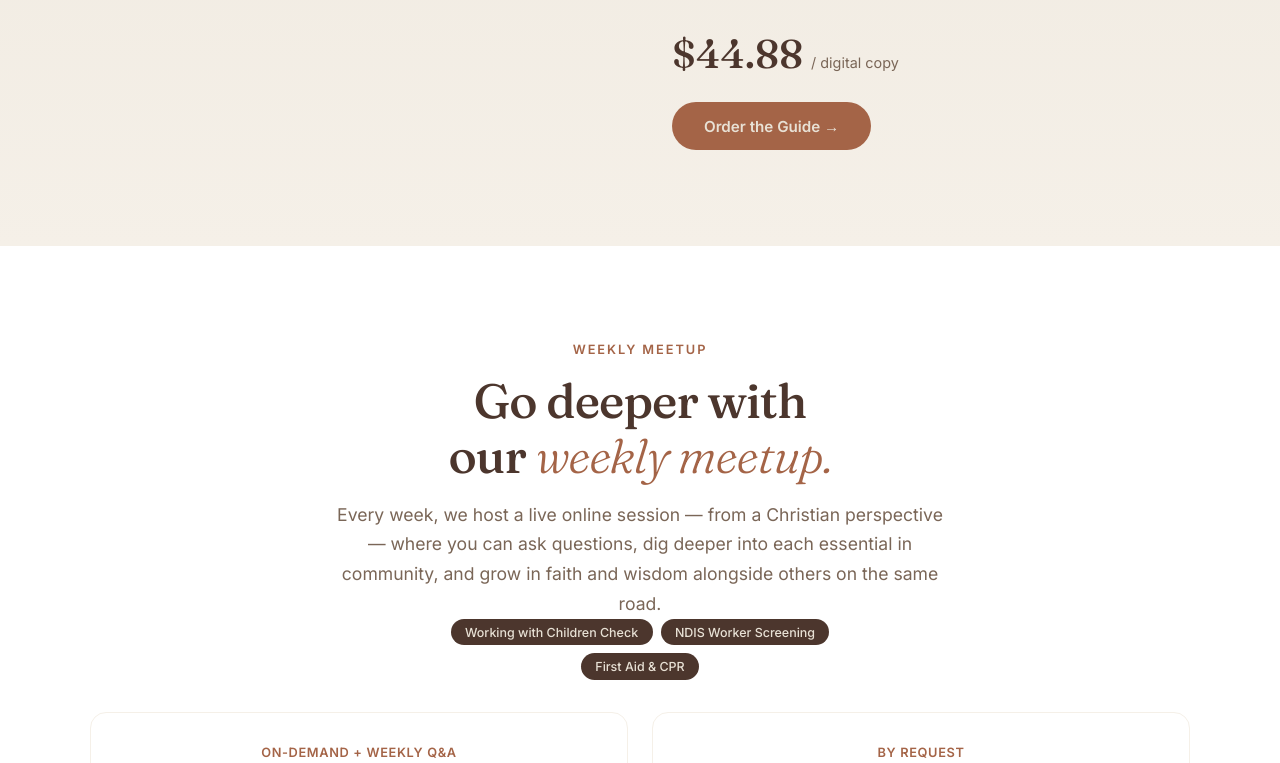
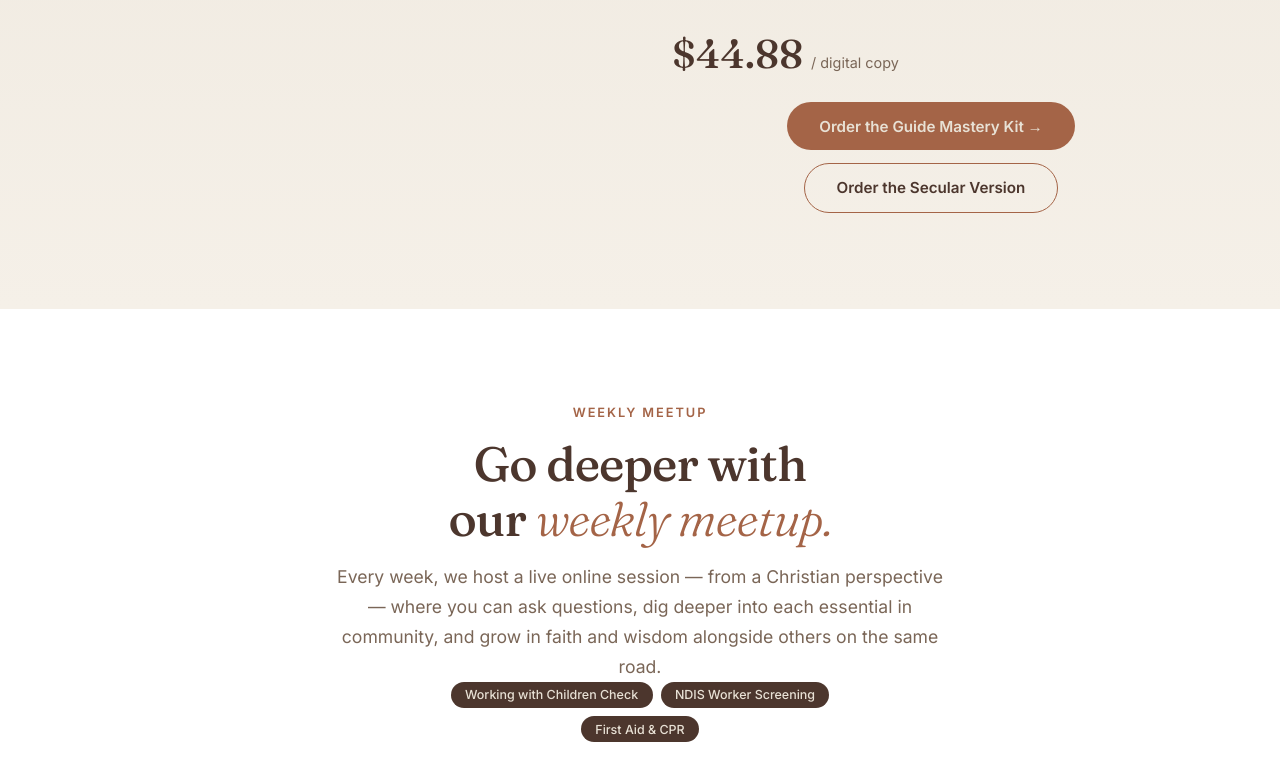
Before and after one commit to boktoday/onetoeight.org, a plain HTML site: page index.html in a window 1280 px wide. Shown: the part 5992-6755 px from the top of the page. Drawn offline with Linux system fonts and the light colour scheme.

Commit message:
fix: order buttons → Flowlance shop (Mastery Kit + Secular Version)

```diff
--- a/index.html
+++ b/index.html
@@ -881,7 +881,10 @@ footer p { font-size: .85rem; margin-bottom: .3rem; }
           <span class="price">$44.88</span>
           <span class="unit">/ digital copy</span>
         </div>
-        <a href="#" class="btn-primary">Order the Guide →</a>
+        <div style="display:flex;gap:.8rem;flex-wrap:wrap;justify-content:center;margin-top:1rem">
+          <a href="https://shop.onetoeight.org/one-to-eight-mastery-pack" class="btn-primary" target="_blank" rel="noopener">Order the Guide Mastery Kit →</a>
+          <a href="https://shop.onetoeight.org" class="btn-secondary" target="_blank" rel="noopener">Order the Secular Version</a>
+        </div>
       </div>
     </div>
   </div>
@@ -995,7 +998,7 @@ footer p { font-size: .85rem; margin-bottom: .3rem; }
     <p>Order the guide, join the meetup, or just start a conversation.</p>
     <div class="hero-ctas">
       <a href="mailto:hello@onetoeight.me" class="btn-primary">Get in Touch →</a>
-      <a href="#" class="btn-secondary">Order the Guide</a>
+      <a href="https://shop.onetoeight.org/one-to-eight-mastery-pack" class="btn-secondary" target="_blank" rel="noopener">Order the Guide Mastery Kit</a>
     </div>
   </div>
 </section>
```
